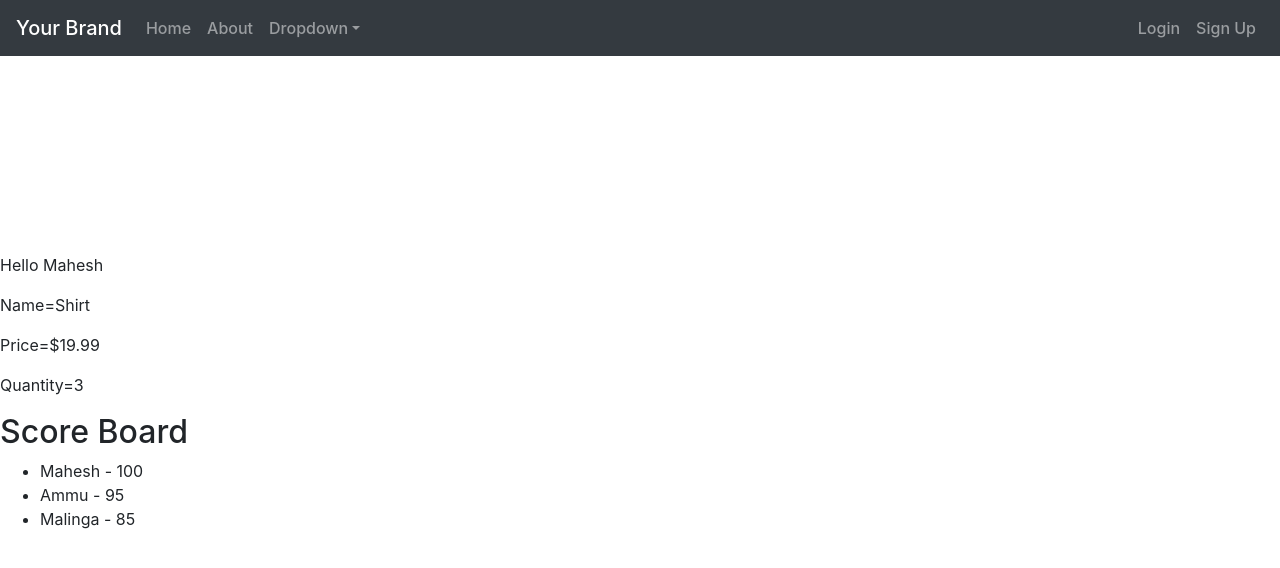
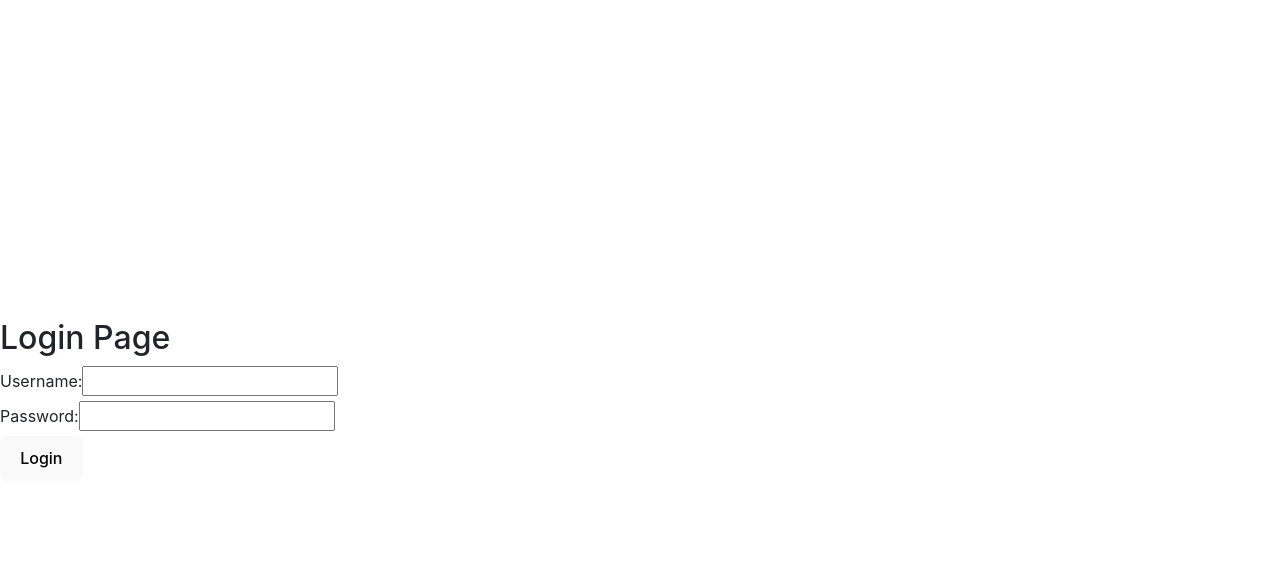
Before and after one commit to maheshsp1809/LReact, a React (Vite) app in the folder my-react-app/vite-project/: page / in a window 1280 px wide. Shown: the top 568 px of the page. Built offline with nearby package versions, Linux system fonts and the light colour scheme.

Commit message:
added login page

```diff
--- a/my-react-app/vite-project/src/Components/App.jsx
+++ b/my-react-app/vite-project/src/Components/App.jsx
@@ -11,6 +11,8 @@ import TodoList from './ToDoList.jsx';
 import CustomNavbar from './CustomNavBar.jsx';
 import Product from './Product.jsx';
 import ScoreBoard from './ScoreBoard.jsx';
+import Todos from './ToDos.jsx';
+import LoginPage from './LoginPage.jsx';
 
 
 function Profile(props) {
@@ -84,6 +86,12 @@ export default function Gallery() {
     {name:'Ammu', score:'95'},
     {name:'Malinga',score:'85'}
   ];
+  const todos=[
+    {id:'1',text:'first of list'},
+    {id:'2',text:'second of list'},
+    {id:'3',text:'third of list'}
+  ]
+  console.log('App');
   return (
     <div>
       {/* <h1>Notable Scientists</h1>
@@ -98,10 +106,12 @@ export default function Gallery() {
       <Input/>
       <ColorPicker color={color} />
       <TodoList/> */}
-      <CustomNavbar/>
+      {/* <CustomNavbar/>
       <Greeting name='Mahesh'/>
       <Product {...productProps} />
-      <ScoreBoard scores={scores} />
+      <ScoreBoard scores={scores} /> */}
+      {/* <Todos todos={todos}/> */}
+      <LoginPage/>
 
 
     </div>
--- /dev/null
+++ b/my-react-app/vite-project/src/Components/LoginPage.jsx
@@ -0,0 +1,53 @@
+import React, { useState } from 'react';
+
+const LoginPage = () => {
+  const [username, setUsername] = useState('');
+  const [password, setPassword] = useState('');
+
+  const handleUsernameChange = (event) => {
+    setUsername(event.target.value);
+  };
+
+  const handlePasswordChange = (event) => {
+    setPassword(event.target.value);
+  };
+
+  const handleLogin = (event) => {
+    event.preventDefault();
+    // Perform login logic here
+    console.log('Username:', username);
+    console.log('Password:', password);
+    // Reset form
+    setUsername('');
+    setPassword('');
+  };
+
+  return (
+    <div>
+      <h2>Login Page</h2>
+      <form onSubmit={handleLogin}>
+        <div>
+          <label>Username:</label>
+          <input
+            type="text"
+            value={username}
+            onChange={handleUsernameChange}
+            required
+          />
+        </div>
+        <div>
+          <label>Password:</label>
+          <input
+            type="password"
+            value={password}
+            onChange={handlePasswordChange}
+            required
+          />
+        </div>
+        <button type="submit">Login</button>
+      </form>
+    </div>
+  );
+};
+
+export default LoginPage;
--- /dev/null
+++ b/my-react-app/vite-project/src/Components/Todos.jsx
@@ -0,0 +1,27 @@
+import React from "react";
+
+const Todos = ({ todos }) => {
+  const handleCheckboxChange = (id) => {
+    // Implement the logic to handle checkbox change
+  };
+
+  return (
+    <div>
+      <h2>Todo List</h2>
+      <ul>
+        {todos.map((todo) => (
+          <li key={todo.id}>
+            <input
+              type="checkbox"
+              checked={todo.completed}
+              onChange={() => handleCheckboxChange(todo.id)}
+            />
+            <span>{todo.text}</span>
+          </li>
+        ))}
+      </ul>
+    </div>
+  );
+};
+
+export default Todos;
--- a/my-react-app/vite-project/src/main.jsx
+++ b/my-react-app/vite-project/src/main.jsx
@@ -1,10 +1,11 @@
 import React from 'react'
 import ReactDOM from 'react-dom/client'
 import './index.css'
-import App from './Components/App'
+import App from './Components/App.jsx'
+import LoginPage from './Components/LoginPage'
 
 ReactDOM.createRoot(document.getElementById('root')).render(
   <React.StrictMode>
-    <App/>
+    <LoginPage/>
   </React.StrictMode>,
 )
```
Also changed, not shown: my-react-app/vite-project/src/Components/Apps.jsx (added, +16 -0 lines), my-react-app/vite-project/src/Components/Form.jsx (added, +27 -0 lines).
